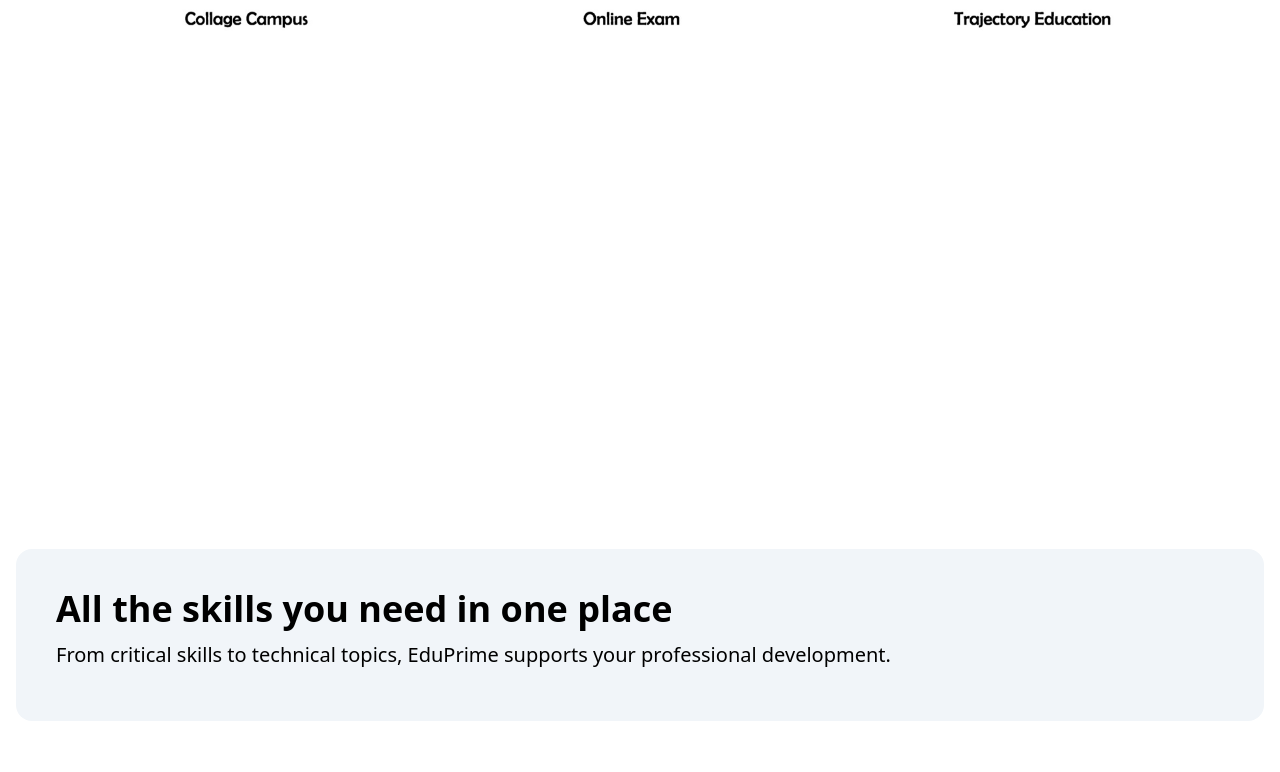
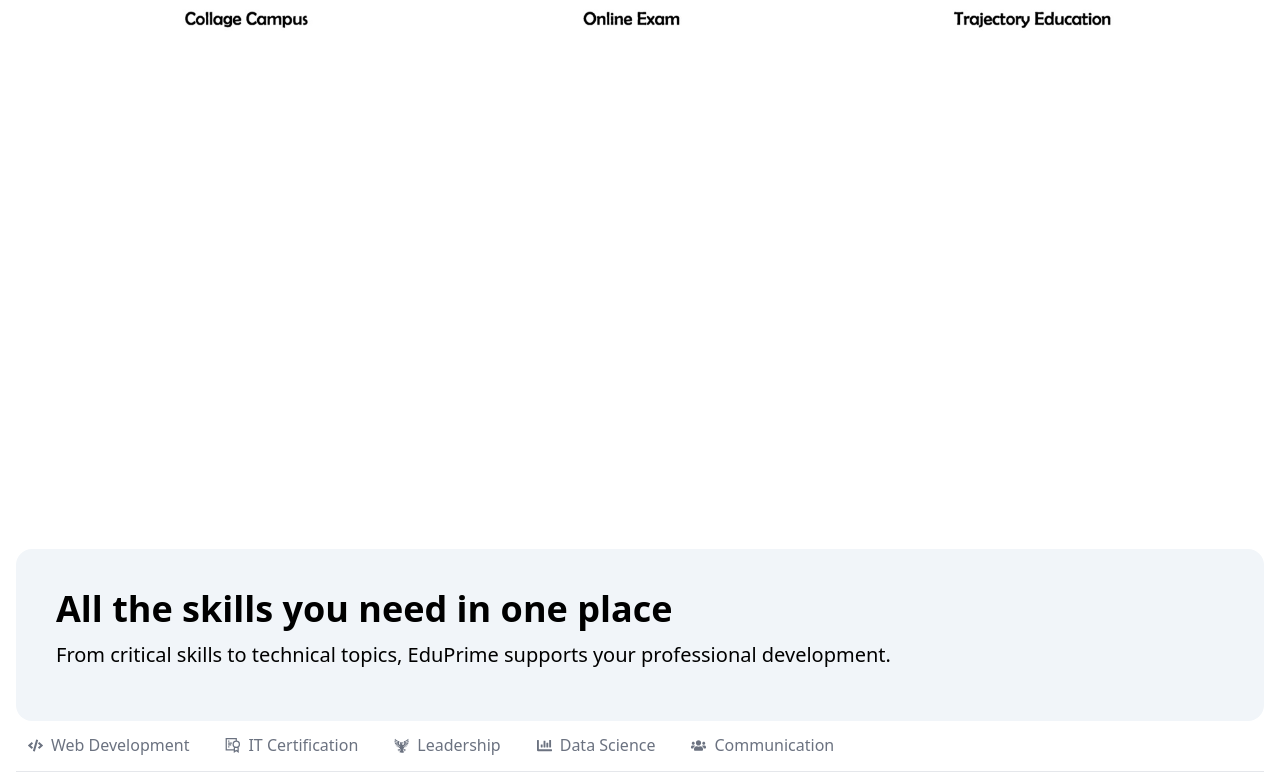
Before and after one commit to MantoshKr/eduprime, a Next.js app in the folder client/: page / in a window 1280 px wide. Shown: the part 631-1403 px from the top of the page. Before the commit the page ends 1352 px from the top, so only its background shows below. Built offline with nearby package versions, Linux system fonts and the light colour scheme.

Commit message:
Created Tabs Component and added it to the homepage

```diff
--- /dev/null
+++ b/client/components/Tabs.jsx
@@ -0,0 +1,73 @@
+import * as Tabs from "@radix-ui/react-tabs";
+import { FaCode } from "react-icons/fa";
+import { GrCertificate } from "react-icons/gr";
+import { GiEagleEmblem } from "react-icons/gi";
+import { FaChartBar } from "react-icons/fa";
+import { FaUsers } from "react-icons/fa";
+
+export default () => {
+  const tabItems = [
+    {
+      icon: (
+        <FaCode style={{fontSize: "15px"}}/>
+      ),
+      name: "Web Development",
+    },
+    {
+      icon: (
+        <GrCertificate style={{fontSize: "15px"}}/>
+      ),
+      name: "IT Certification",
+    },
+    {
+      icon: (
+        <GiEagleEmblem style={{fontSize: "15px"}} />
+      ),
+      name: "Leadership",
+    },
+    {
+      icon: (
+        <FaChartBar style={{fontSize: "15px"}} />
+      ),
+      name: "Data Science ",
+    },
+    {
+      icon: (
+        <FaUsers style={{fontSize: "15px"}} />
+      ),
+      name: "Communication",
+    },
+  ];
+
+  return (
+    <Tabs.Root
+      className=" mx-auto"
+      defaultValue="Overview"
+    >
+      <Tabs.List
+        className="w-full border-b flex items-center gap-x-3 overflow-x-auto text-md"
+        aria-label="Manage your account"
+      >
+        {tabItems.map((item, idx) => (
+          <Tabs.Trigger
+            key={idx}
+            className="group outline-none py-1.5 border-b-2 border-white text-gray-500 data-[state=active]:border-indigo-600 data-[state=active]:text-indigo-600"
+            value={item.name}
+          >
+            <div className="flex items-center gap-x-2 py-1.5 px-3 rounded-lg duration-150 group-hover:text-indigo-600 group-hover:bg-gray-50 group-active:bg-gray-100 font-medium">
+              {item.icon}
+              {item.name}
+            </div>
+          </Tabs.Trigger>
+        ))}
+      </Tabs.List>
+      {tabItems.map((item, idx) => (
+        <Tabs.Content key={idx} className="py-6" value={item.name}>
+          <p className="text-xs leading-normal">
+            This is <b>{item.name}</b> Tab
+          </p>
+        </Tabs.Content>
+      ))}
+    </Tabs.Root>
+  );
+};
--- a/client/package.json
+++ b/client/package.json
@@ -14,6 +14,7 @@
   "license": "ISC",
   "dependencies": {
     "@glidejs/glide": "^3.6.0",
+    "@radix-ui/themes": "^3.0.2",
     "next": "^14.2.2",
     "react": "^18.2.0",
     "react-dom": "^18.2.0",
--- a/client/pages/index.jsx
+++ b/client/pages/index.jsx
@@ -1,5 +1,8 @@
 import React from "react";
 import Carousel from "../components/Carousel";
+import Tabs from "../components/Tabs";
+
+
 
 const Index = () => {
   return (
@@ -10,10 +13,13 @@ const Index = () => {
           All the skills you need in one place
         </p>
         <p className="my-3 text-xl">
-          From critical skills to technical topics, EduPrime supports your
+        From critical skills to technical topics, EduPrime supports your
           professional development.
         </p>
       </div>
+      <Tabs />
+
+
     </div>
   );
 };
```
